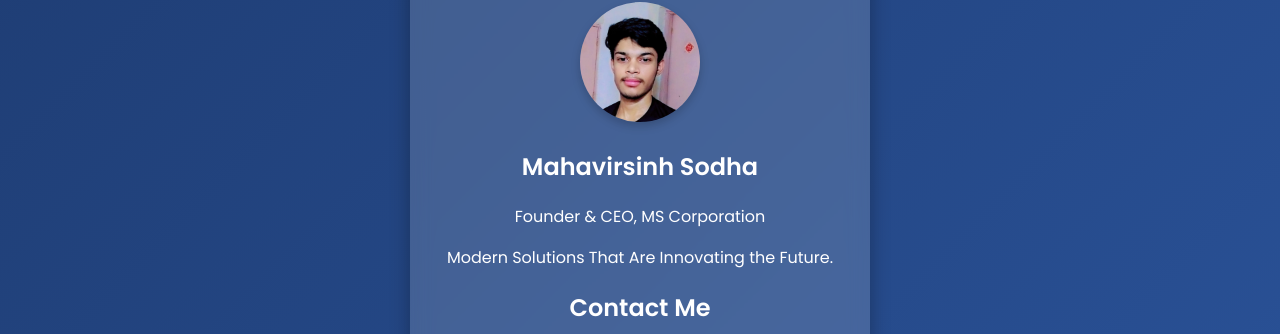
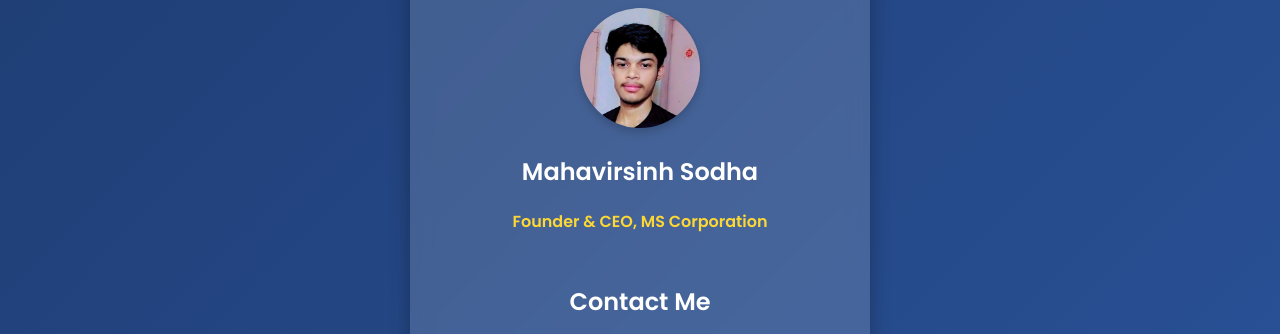
Before and after one commit to codewithms7777/codewithms7777.github.io, a plain HTML site: page index.html in a window 1280 px wide. Shown: the part 237-571 px from the top of the page. Drawn offline with Linux system fonts and the light colour scheme.

Commit message:
Update index.html

```diff
--- a/index.html
+++ b/index.html
@@ -101,8 +101,8 @@
         <section class="profile">
             <img src="profileimg.jpg" alt="Mahavirsinh Sodha" class="profile-image">
             <h2>Mahavirsinh Sodha</h2>
-            <p>Founder & CEO, MS Corporation</p>
-            <p>Modern Solutions That Are Innovating the Future.</p>
+            <p style="font-weight: bold; color: #fdd835;">Founder & CEO, MS Corporation</p>
+            <p style="font-size:50px; color: #fdd835;>Modern Solutions That Are Innovating the Future.</p>
         </section>
         <section class="contact">
             <h2>Contact Me</h2>
```
